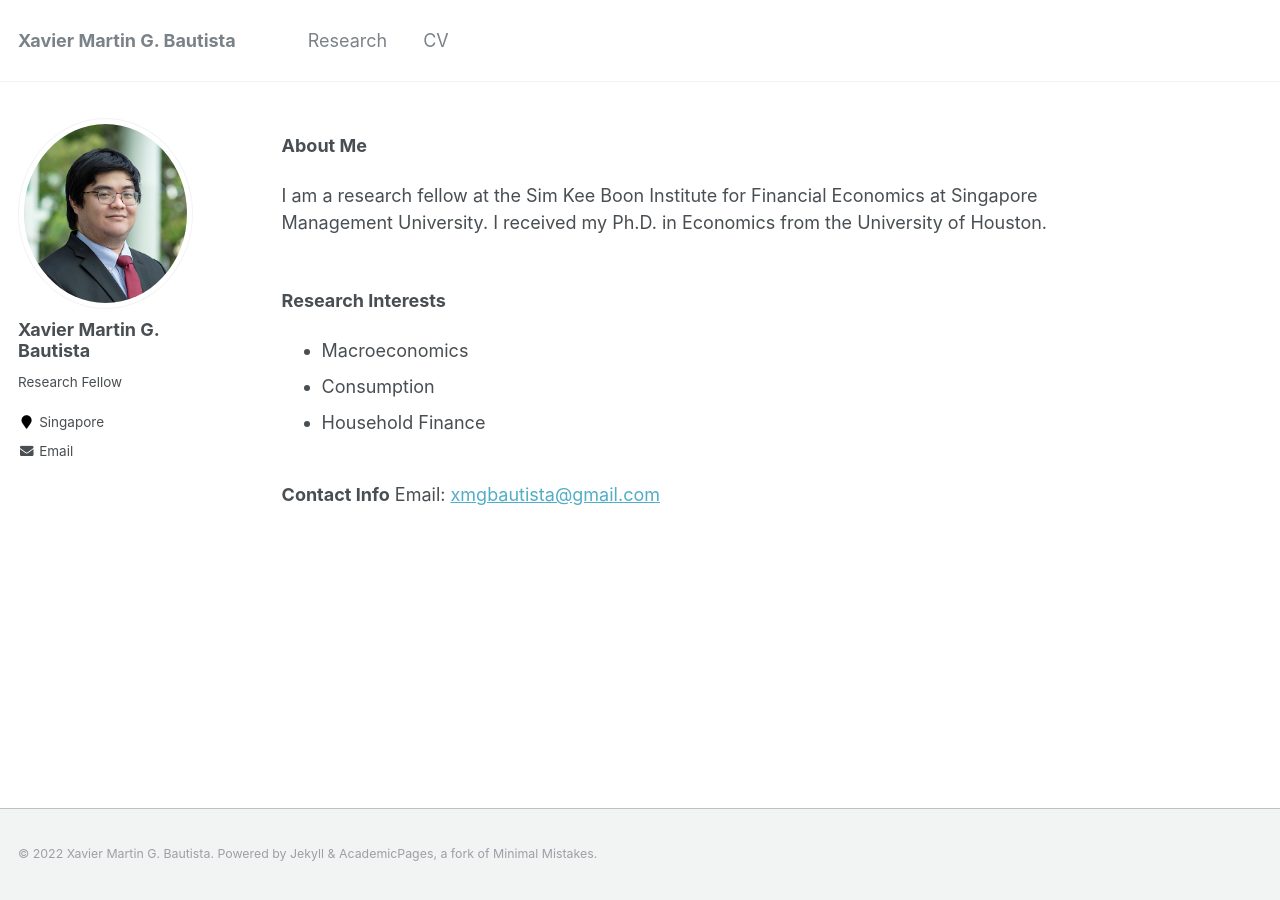
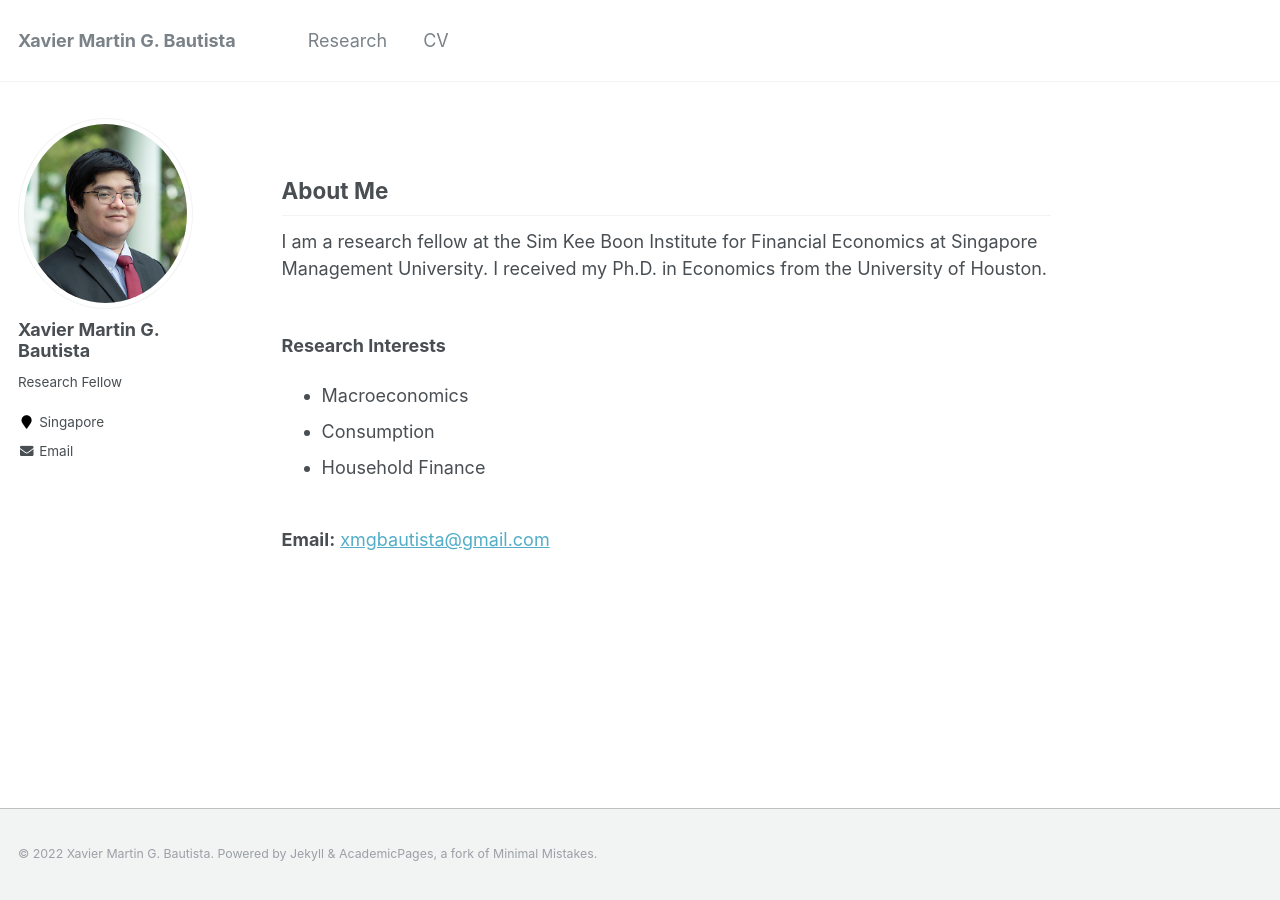
Before and after one commit to xmgbautista/xmgbautista.github.io, a Jekyll site: the page built from _pages/about.md, in a window 1280 px wide. Built offline with Jekyll 4.4.1, drawn with Linux system fonts in a browser that asks for light colours.

Commit message:
Update about.md

```diff
--- a/_pages/about.md
+++ b/_pages/about.md
@@ -15,7 +15,7 @@ redirect_from:
 {% include base_path %}
 {% capture written_label %}'None'{% endcapture %}
 
-**About Me**
+## About Me
 
 I am a research fellow at the Sim Kee Boon Institute for Financial Economics at Singapore Management University.
 I received my Ph.D. in Economics from the University of Houston.
@@ -29,5 +29,4 @@ I received my Ph.D. in Economics from the University of Houston.
 <br>
 <br>
 
-**Contact Info**
-Email: [xmgbautista@gmail.com](mailto:xmgbautista@gmail.com)
+**Email:** [xmgbautista@gmail.com](mailto:xmgbautista@gmail.com)
```
